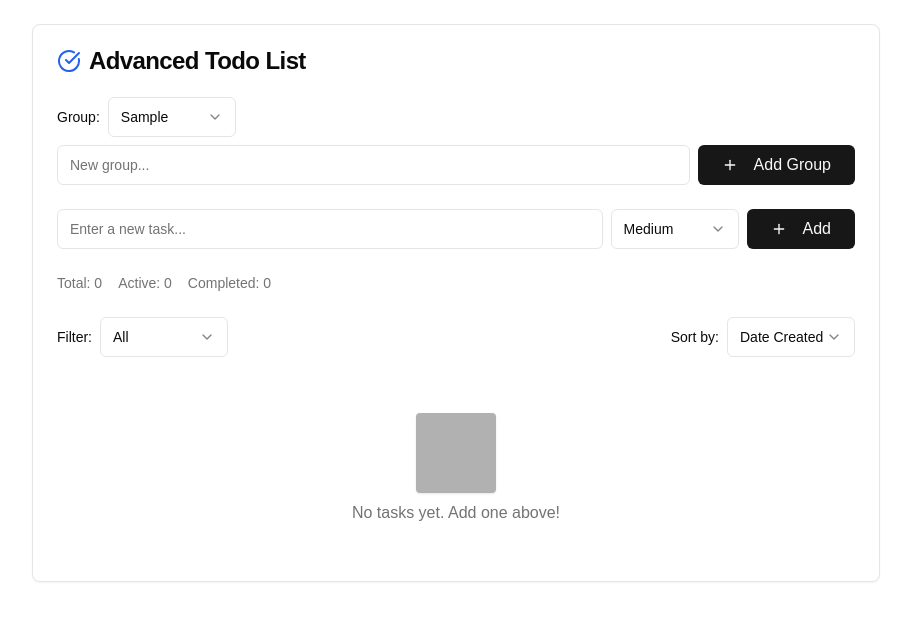
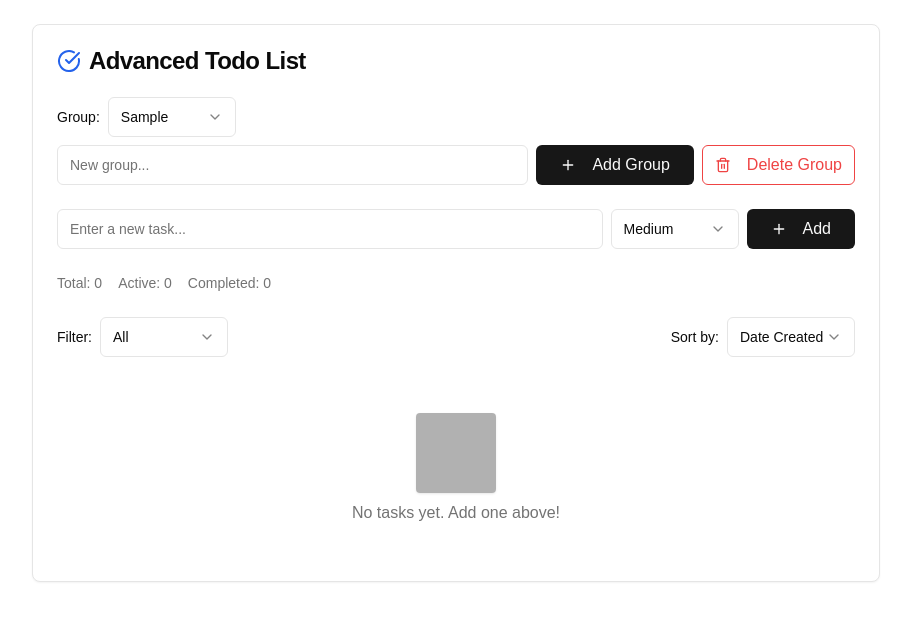
Before and after one commit to abhinavpareek655/ct-week2, a Next.js app: page / in a window 1280 px wide. Both pictures are taken after typing "Sample" into the empty fields and a click on the button "Add Group". Shown: the top 620 px of the page, without its empty margins (184-1095 px from the left). Built offline with nearby package versions, Linux system fonts and the light colour scheme; grey boxes are pictures that could not be loaded.

Commit message:
feat(todo): allow deleting groups

```diff
--- a/todo-app.tsx
+++ b/todo-app.tsx
@@ -120,6 +120,18 @@ export default function TodoApp() {
     setGroups((prev) => [...prev, group])
     setNewGroup("")
     setSelectedGroup(group.id)
+  }
+
+  const removeGroup = (id: string) => {
+    if (groups.length === 1) return
+    setGroups((prev) => {
+      const updated = prev.filter((g) => g.id !== id)
+      if (id === selectedGroup) {
+        setSelectedGroup(updated[0].id)
+      }
+      return updated
+    })
+    setTasks((prev) => prev.filter((t) => t.groupId !== id))
   }
 
   // Add new task
@@ -268,6 +280,16 @@ export default function TodoApp() {
                 <Plus className="h-4 w-4 sm:mr-2" />
                 <span className="sr-only sm:not-sr-only sm:inline">Add Group</span>
               </Button>
+              {groups.length > 1 && (
+                <Button
+                  variant="outline"
+                  onClick={() => removeGroup(selectedGroup)}
+                  className="px-3 py-2 flex items-center text-sm sm:text-base text-destructive border-destructive"
+                >
+                  <Trash2 className="h-4 w-4 sm:mr-2" />
+                  <span className="sr-only sm:not-sr-only sm:inline">Delete Group</span>
+                </Button>
+              )}
             </div>
           </div>
 
```
